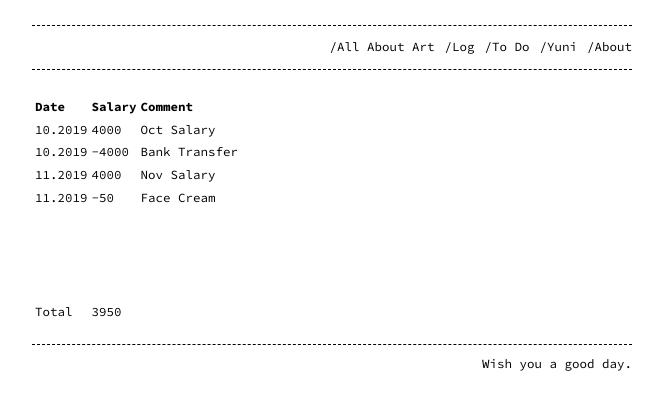
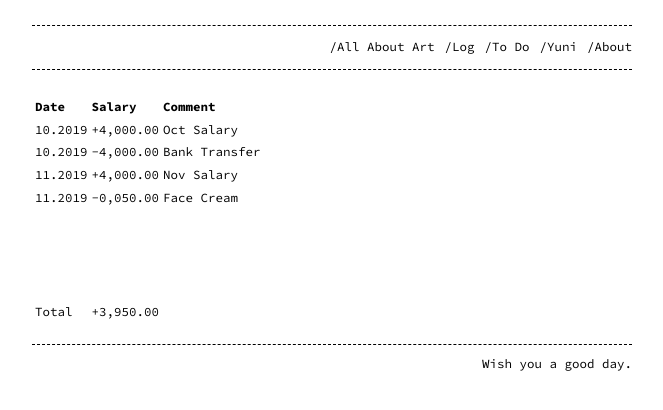
Before and after one commit to 912828qj2/912828qj2.github.io, a Jekyll site: the page built from yuni.md, in a window 1280 px wide. Shown: the top 410 px of the page, without its empty margins (308-971 px from the left). Built offline with Jekyll 4.4.1, drawn with Linux system fonts in a browser that asks for light colours.

Commit message:
Update yuni.md

```diff
--- a/yuni.md
+++ b/yuni.md
@@ -4,14 +4,14 @@ layout: page
 permalink: /yuni/
 ---
 
-| Date    | Salary | Comment       |
-| ------- | ------ | ------------- |
-| 10.2019 | 4000   | Oct Salary    |
-| 10.2019 | -4000  | Bank Transfer |
-| 11.2019 | 4000   | Nov Salary    |
-| 11.2019 | -50    | Face Cream    |
-|         |        |               |
-|         |        |               |
-|         |        |               |
-|         |        |               |
-| Total   | 3950   |               |
+| Date    | Salary    | Comment       |
+| ------- | --------- | ------------- |
+| 10.2019 | +4,000.00 | Oct Salary    |
+| 10.2019 | -4,000.00 | Bank Transfer |
+| 11.2019 | +4,000.00 | Nov Salary    |
+| 11.2019 | -0,050.00 | Face Cream    |
+|         |           |               |
+|         |           |               |
+|         |           |               |
+|         |           |               |
+| Total   | +3,950.00 |               |
```
